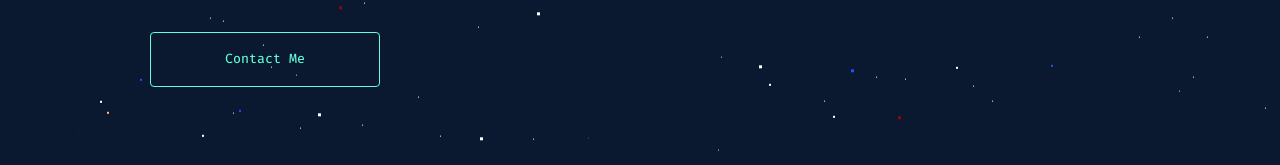
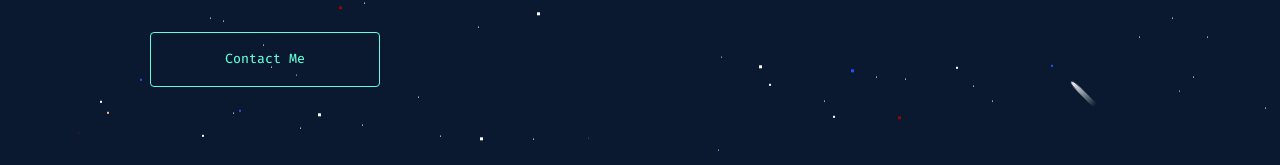
Before and after one commit to JosephBerm/Portfolio, a React (Create React App) app: page / in a window 1280 px wide. Both pictures are taken after a click on the button "Contact Me". Shown: the part 568-733 px from the top of the page. Built offline with nearby package versions, Linux system fonts and the light colour scheme.

Commit message:
Added second star
must dynamically render the shooting star depending on gravity. If gravity is on, display none the one that goes north. if off, display none the south one.

```diff
--- a/src/components/Background.jsx
+++ b/src/components/Background.jsx
@@ -13,7 +13,8 @@ function Background(props) {
 			<div id='stars' />
 			<div id='stars2' />
 			<div id='stars3' />
-			<div className='shooting-stars' />
+			<div className='shooting-stars north' />
+			<div className='shooting-stars south' />
 		</div>
 	);
 }
--- a/src/css/Background.css
+++ b/src/css/Background.css
@@ -1,3 +1,6 @@
+#galaxy-bg {
+	user-select: none;
+}
 #galaxy-bg div.shooting-stars {
 	opacity: 0;
 	width: 5px;
@@ -12,7 +15,12 @@
 		rgba(255, 255, 255, 0),
 		rgba(255, 255, 255, 1)
 	);
-	animation: animShootingStar 3s 7s linear forwards;
+}
+#galaxy-bg div.shooting-stars.north {
+	animation: animShootingStar 3s 5s linear forwards;
+}
+#galaxy-bg div.shooting-stars.south {
+	animation: animShootingStarGravity 3s 55s linear forwards;
 }
 
 @keyframes animShootingStar {
@@ -23,6 +31,19 @@
 	}
 	to {
 		transform: translateY(-150vh) translateX(-150vw) rotate(-45deg);
+		opacity: 1;
+		height: 250px;
+	}
+}
+
+@keyframes animShootingStarGravity {
+	from {
+		transform: translateY(-85vh) translateX(0) rotate(240deg);
+		opacity: 1;
+		height: 10px;
+	}
+	to {
+		transform: translateY(50vh) translateX(-150vw) rotate(240deg);
 		opacity: 1;
 		height: 250px;
 	}
```
Also changed, not shown: md/latestTasks.md (+4 -0 lines).
